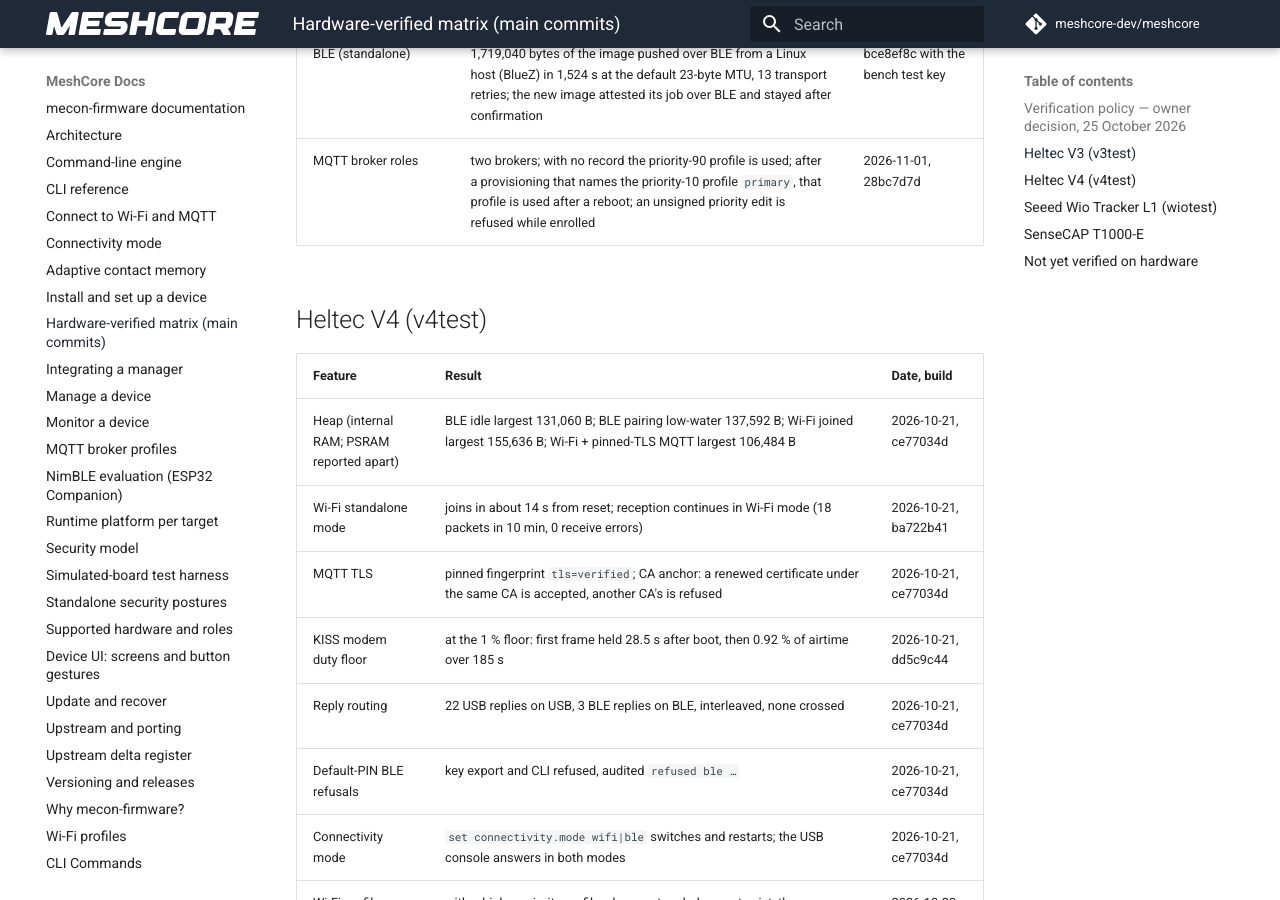
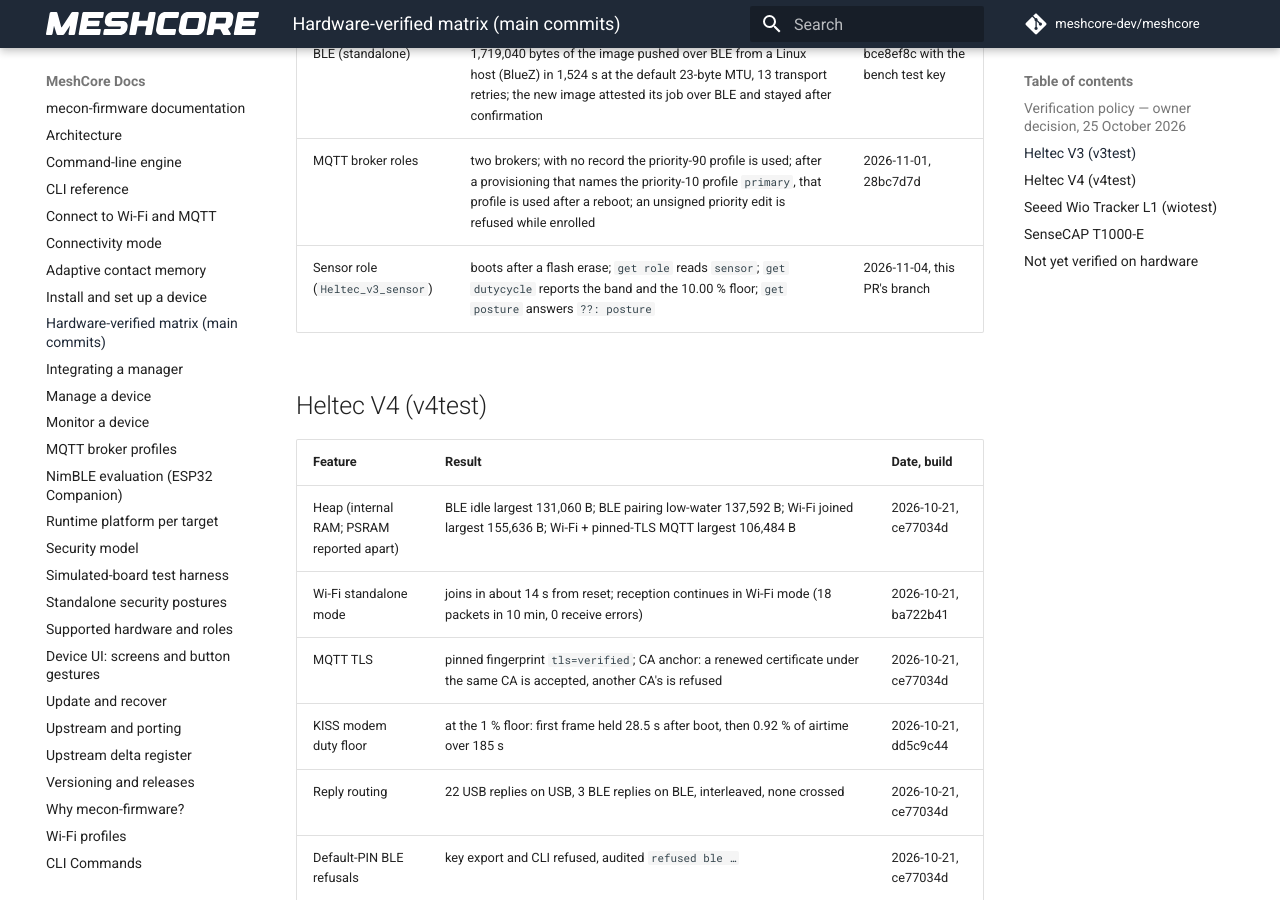
Before and after one commit to hoejriis/mecon-firmware, an MkDocs documentation site: the page built from docs/HARDWARE_VERIFIED.md, in a window 1280 px wide and 900 px high, scrolled down 3451 px. Built offline with MkDocs 1.6.1 and Material for MkDocs 9.7.7, drawn with Linux system fonts in a browser that asks for light colours; comment, search, counter and statistics services are not loaded; part of the change alters nothing that is shown; some of the changed text lies outside the part shown.

Commit message:
docs: record the Sensor check on v3test
Co-Authored-By: Claude Opus 5.5 (1M context) <noreply@anthropic.com>

```diff
--- a/docs/HARDWARE_VERIFIED.md
+++ b/docs/HARDWARE_VERIFIED.md
@@ -51,6 +51,7 @@ broker host (throwaway TLS brokers) and USB host. Dates are UTC; builds are the
 | Rebuilt IDF libraries, 2 KB IPC stack (standalone) | 300 resets, 0 IPC canary panics (stock libraries: 4 in 304). Heap with a pinned-TLS MQTT session, against main in one session: free 50,764 B (36,956 B), low-water 38,228 B (24,860 B) | 2026-10-31, 558dfd09 |
 | Signed update over BLE (standalone) | offer and confirm over the cable (a device with no record); all 1,719,040 bytes of the image pushed over BLE from a Linux host (BlueZ) in 1,524 s at the default 23-byte MTU, 13 transport retries; the new image attested its job over BLE and stayed after confirmation | 2026-10-31, bce8ef8c with the bench test key |
 | MQTT broker roles | two brokers; with no record the priority-90 profile is used; after a provisioning that names the priority-10 profile `primary`, that profile is used after a reboot; an unsigned priority edit is refused while enrolled | 2026-11-01, 28bc7d7d |
+| Sensor role (`Heltec_v3_sensor`) | boots after a flash erase; `get role` reads `sensor`; `get dutycycle` reports the band and the 10.00 % floor; `get posture` answers `??: posture` | 2026-11-04, this PR's branch |
 
 ## Heltec V4 (v4test)
 
@@ -101,5 +102,5 @@ broker host (throwaway TLS brokers) and USB host. Dates are UTC; builds are the
 
 - Wi-Fi failover when the access point itself goes off the air (the verified run breaks the joined profile instead).
 - MQTT broker discovery by mDNS on a real ESP32 (verified only in the simulator).
-- The Sensor role on a board (in the simulator: boot, CLI and `get dutycycle` only).
+- The Sensor role beyond boot, its console and `get dutycycle`.
 - Any board not listed above.
```
